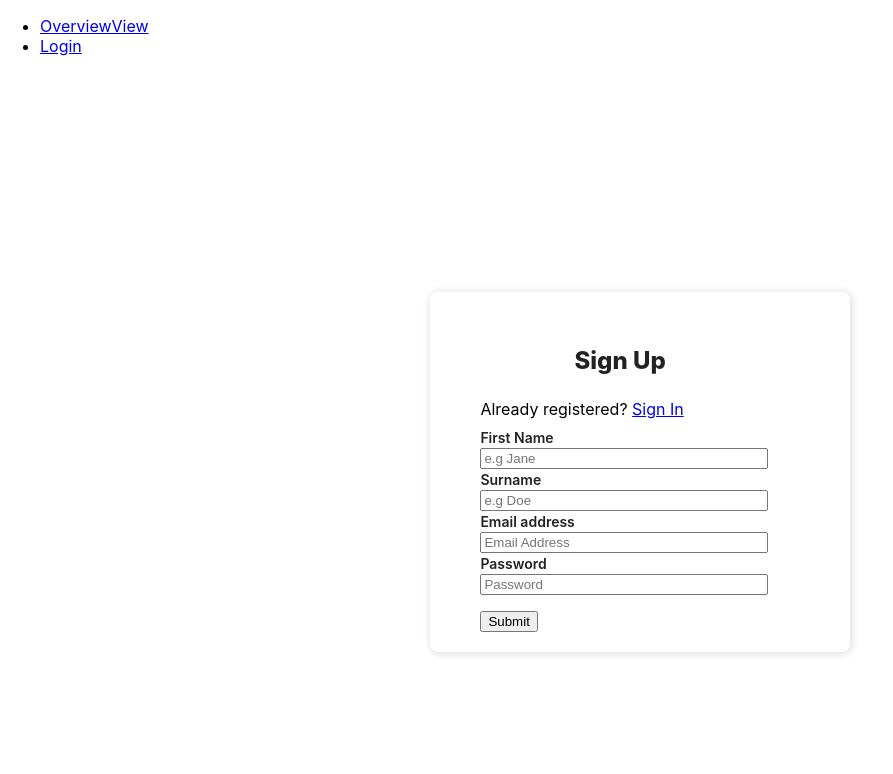
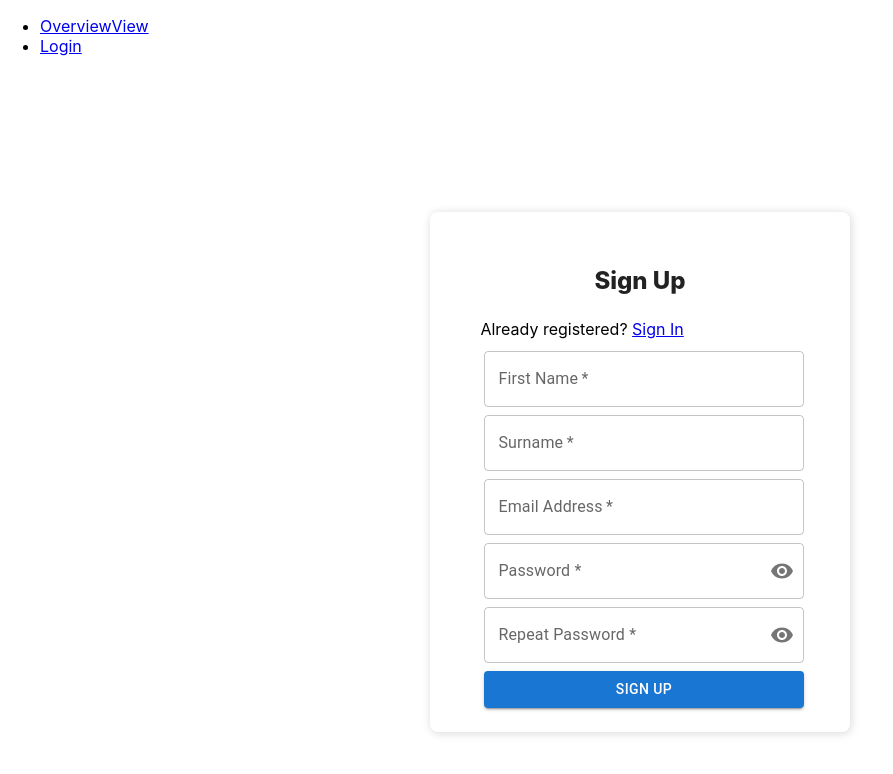
Before and after one commit to KI-Projekt/Kino, a React (Create React App) app: page /signUp in a window 1280 px wide. Shown: the top 774 px of the page, without its empty margins (0-893 px from the left). Built offline with nearby package versions, Linux system fonts and the light colour scheme.

Commit message:
feat: finish creation of signIn and signUp (without fuctionality)

```diff
--- a/package.json
+++ b/package.json
@@ -5,6 +5,7 @@
   "dependencies": {
     "@emotion/react": "^11.10.5",
     "@emotion/styled": "^11.10.5",
+    "@mui/icons-material": "^5.10.14",
     "@mui/material": "^5.10.14",
     "@testing-library/jest-dom": "^5.16.5",
     "@testing-library/react": "^13.4.0",
--- a/src/components/Login.tsx
+++ b/src/components/Login.tsx
@@ -1,14 +1,42 @@
-import React, { useState } from "react"
+import { Box, Button, FormControl, IconButton, InputAdornment, InputLabel, OutlinedInput, TextField } from "@mui/material";
+import React from "react"
 import '../styles/Login.css';
+import Visibility from '@mui/icons-material/Visibility';
+import VisibilityOff from '@mui/icons-material/VisibilityOff';
 
-function Login () {
-  /*const [LoginMode, setLoginMode] = useState("signin")
-
-  const changeLoginMode = () => {
-    setLoginMode(LoginMode === "signin" ? "signup" : "signin")
+interface State {
+  amount: string;
+  password: string;
+  weight: string;
+  weightRange: string;
+  showPassword: boolean;
 }
 
-  if (LoginMode === "signin") {*/
+function Login() {
+  const [values, setValues] = React.useState<State>({
+    amount: '',
+    password: '',
+    weight: '',
+    weightRange: '',
+    showPassword: false,
+  });
+
+  const handleChange =
+    (prop: keyof State) => (event: React.ChangeEvent<HTMLInputElement>) => {
+      setValues({ ...values, [prop]: event.target.value });
+    };
+
+  const handleClickShowPassword = () => {
+    setValues({
+      ...values,
+      showPassword: !values.showPassword,
+    });
+  };
+
+  const handleMouseDownPassword = (event: React.MouseEvent<HTMLButtonElement>) => {
+    event.preventDefault();
+  };
+
   return (
     <div className="Login-form-container">
       <form className="Login-form">
@@ -17,90 +45,62 @@ function Login () {
           <div className="text-center">
             Not registered yet? <a href="signUp">Sign Up</a>
           </div>
-            <div className="form-login-email-label">
-              <label>Email address</label>
-              <input
+          <Box
+            component="form"
+            sx={{
+              '& .MuiTextField-root': { m: 0.5, width: '100%' },
+            }}
+            noValidate
+            autoComplete="off"
+          >
+            <TextField
               type="email"
               className="form-login-input"
-                placeholder="Enter email"
+              placeholder="Jane.doe@example.com"
+              label="Email Address"
             />
-            </div>
-            <div className="form-group mt-3">
-              <label>Password</label>
-              <input
+
+            {/* <div className="form-group mt-3">
+                <TextField
+                  required
                   type="password"
                   className="form-login-input"
-                placeholder="Enter password"
+                  label="Password"
                 />
-            </div>
-            <div className="d-grid gap-2 mt-3">
-              <button type="submit" className="btn-primary">
-                Submit
-              </button>
-            </div>
-            {/* <p className="text-center mt-2">
-              Forgot <a href="#">password?</a>
-            </p> */}
+              </div> */}
+            <FormControl sx={{ m: 0.5, width: '100%' }} variant="outlined">
+              <InputLabel htmlFor="outlined-adornment-password">Password</InputLabel>
+              <OutlinedInput
+                id="outlined-adornment-password"
+                type={values.showPassword ? 'text' : 'password'}
+                value={values.password}
+                onChange={handleChange('password')}
+                endAdornment={
+                  <InputAdornment position="end">
+                    <IconButton
+                      aria-label="toggle password visibility"
+                      onClick={handleClickShowPassword}
+                      onMouseDown={handleMouseDownPassword}
+                      edge="end"
+                    >
+                      {values.showPassword ? <VisibilityOff /> : <Visibility />}
+                    </IconButton>
+                  </InputAdornment>
+                }
+                label="Password"
+              />
+            </FormControl>
+            <Button
+              sx={{ m: 0.5, width: '100%' }}
+              variant="contained"
+            >
+              Sign In
+            </Button>
+          </Box>
         </div>
       </form>
     </div>
   )
 }
-/*
-  return (
-    <div className="Login-form-container">
-      <form className="Login-form">
-        <form className="Login-form-content">
-          <h3 className="Login-form-title">Sign Up</h3>
-          <div className="text-center">
-            Already registered?{" "}
-            <span className="link-primary" onClick={changeLoginMode}>
-              Sign In
-            </span>
-          </div>
-          <div className="form-group mt-3">
-            <label>Full Name</label>
-            <input
-              type="email"
-              className="form-login-input"
-              placeholder="e.g Jane Doe"
-            />
-          </div>
-          <div className="form-group mt-3">
-            <label>Email address</label>
-            <input
-              type="email"
-              className="form-login-input"
-              placeholder="Email Address"
-            />
-          </div>
-          <div className="form-group mt-3">
-            <label>Password</label>
-            <input
-              type="password"
-              className="form-login-input"
-              placeholder="Password"
-            />
-          </div>
-          <div className="d-grid gap-2 mt-3">
-            <button type="submit" className="btn btn-primary">
-              Submit
-            </button>
-          </div>
-          <p className="text-center mt-2">
-            Forgot <a href="#">password?</a>
-          </p>
-        </form>
-      </form>
-    </div>
-  )
-}
-
-<! -- {" "}
-              <span className="link-primary" onClick={changeLoginMode}>
-                Sign Up
-              </span>
-              -- !>
-              */
 
 export default Login;
--- a/src/components/SignUp.tsx
+++ b/src/components/SignUp.tsx
@@ -1,8 +1,35 @@
 import React from "react"
 import '../styles/Login.css';
+import { Button, Box, FormControl, IconButton, InputAdornment, InputLabel, OutlinedInput, TextField } from "@mui/material";
+import { Visibility, VisibilityOff } from "@mui/icons-material";
 
-function SignUp () {
+interface State {
+  password: string;
 
+  showPassword: boolean;
+}
+
+function SignUp() {
+  const [values, setValues] = React.useState<State>({
+    password: '',
+    showPassword: false,
+  });
+
+  const handleChange =
+    (prop: keyof State) => (event: React.ChangeEvent<HTMLInputElement>) => {
+      setValues({ ...values, [prop]: event.target.value });
+    };
+
+  const handleClickShowPassword = () => {
+    setValues({
+      ...values,
+      showPassword: !values.showPassword,
+    });
+  };
+
+  const handleMouseDownPassword = (event: React.MouseEvent<HTMLButtonElement>) => {
+    event.preventDefault();
+  };
 
   return (
     <div className="Login-form-container">
@@ -12,42 +39,85 @@ function SignUp () {
           <div className="text-center">
             Already registered? <a href="login">Sign In</a>
           </div>
-          <div className="form-group mt-3">
-            <label>First Name</label>
-            <input
+          <Box
+            component="form"
+            sx={{
+              '& .MuiTextField-root': { m: 0.5, width: '100%' },
+            }}
+            noValidate
+            autoComplete="off"
+          >
+            <TextField
+              required
               type="text"
               className="form-login-input"
-              placeholder="e.g Jane"
+              placeholder="Jane"
+              label="First Name"
             />
-          </div>
-          <div className="form-group mt-3">
-            <label>Surname</label>
-            <input
+
+            <TextField
+              required
               type="text"
               className="form-login-input"
-              placeholder="e.g Doe"
+              placeholder="Doe"
+              label="Surname"
             />
-          </div>
-          <div className="form-group mt-3">
-            <label>Email address</label>
-            <input
+
+            <TextField
+              required
               type="email"
               className="form-login-input"
-              placeholder="Email Address"
+              placeholder="Jane.doe@example.com"
+              label="Email Address"
             />
-          </div>
-          <div className="form-group mt-3">
-            <label>Password</label>
-            <input
-              type="password"
-              className="form-login-input"
-              placeholder="Password"
-            />
-          </div>
+
+            <FormControl sx={{ m: 0.5, width: '100%' }} variant="outlined">
+              <InputLabel htmlFor="outlined-adornment-password">Password *</InputLabel>
+              <OutlinedInput
+                id="outlined-adornment-password"
+                type={values.showPassword ? 'text' : 'password'}
+                value={values.password}
+                onChange={handleChange('password')}
+                endAdornment={
+                  <InputAdornment position="end">
+                    <IconButton
+                      aria-label="toggle password visibility"
+                      onClick={handleClickShowPassword}
+                      onMouseDown={handleMouseDownPassword}
+                      edge="end"
+                    >
+                      {values.showPassword ? <VisibilityOff /> : <Visibility />}
+                    </IconButton>
+                  </InputAdornment>
+                }
+                label="Password"
+              />
+            </FormControl>
+            <FormControl sx={{ m: 0.5, width: '100%' }} variant="outlined">
+              <InputLabel htmlFor="outlined-adornment-password">Repeat Password *</InputLabel>
+              <OutlinedInput
+                id="outlined-adornment-password"
+                type={values.showPassword ? 'text' : 'password'}
+                value={values.password}
+                onChange={handleChange('password')}
+                endAdornment={
+                  <InputAdornment position="end">
+                    <IconButton
+                      aria-label="toggle password visibility"
+                      onClick={handleClickShowPassword}
+                      onMouseDown={handleMouseDownPassword}
+                      edge="end"
+                    >
+                      {values.showPassword ? <VisibilityOff /> : <Visibility />}
+                    </IconButton>
+                  </InputAdornment>
+                }
+                label="Repeat Password"
+              />
+            </FormControl>
+          </Box>
           <div className="d-grid gap-2 mt-3">
-            <button type="submit" className="btn btn-primary">
-              Submit
-            </button>
+            <Button sx={{ m: 0.5, width: '100%' }} variant="contained">Sign Up</Button>
           </div>
         </form>
       </form>
--- a/src/styles/Login.css
+++ b/src/styles/Login.css
@@ -42,6 +42,7 @@
 
   .form-login-input {
     width: 100%;
+    margin-bottom: 1rem;
   }
 
   .btn-primary {
```
Also changed, not shown: 1 other file (tests, documents, lock files or other folders). Lines whose indentation alone changed are shown as unchanged.
